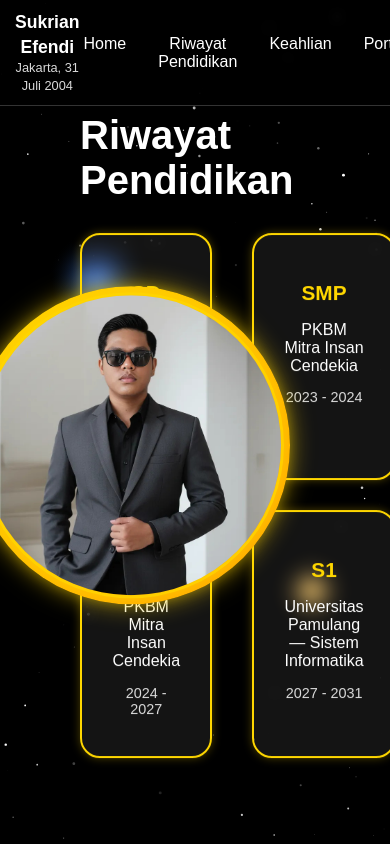
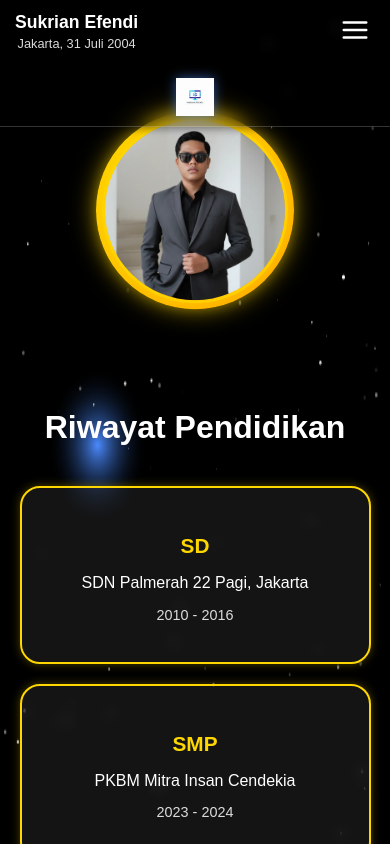
Before and after one commit to rian3107/Portofolio, a React (Create React App) app: page /riwayat-pendidikan in a window 390 px wide. Built offline with nearby package versions, Linux system fonts and the light colour scheme.

Commit message:
perbaiki versi mobile

```diff
--- a/src/components/riwayatpendidikan.jsx
+++ b/src/components/riwayatpendidikan.jsx
@@ -2,94 +2,7 @@
 import React, { useEffect, useRef } from 'react';
 import { motion } from 'framer-motion';
 import rianPhoto from '../assets/rian.jpg';
-import logoRian from '../assets/Logo Rian.png';
-import './Lanyard.css';
-
-function Header() {
-  return (
-    <header
-      style={{
-        position: 'fixed',
-        top: 0,
-        left: 0,
-        width: '100%',
-        padding: '20px 60px',
-        display: 'grid',
-        gridTemplateColumns: '1fr auto 1fr',
-        alignItems: 'center',
-        zIndex: 10,
-        color: 'white',
-        fontFamily: 'Poppins, sans-serif',
-        background: 'rgba(0, 0, 0, 0.25)',
-        backdropFilter: 'blur(8px)',
-        borderBottom: '1px solid rgba(255, 255, 255, 0.2)',
-      }}
-    >
-      <div style={{ display: 'flex', flexDirection: 'column', lineHeight: 1.4 }}>
-        <span style={{ fontSize: '1.6rem', fontWeight: 600 }}>Sukrian Efendi</span>
-        <span style={{ fontSize: '0.95rem', opacity: 0.85 }}>Jakarta, 31 Juli 2004</span>
-      </div>
-
-      <nav
-        style={{
-          display: 'flex',
-          gap: '32px',
-          fontSize: '1rem',
-          fontWeight: 500,
-          justifySelf: 'center',
-        }}
-      >
-        {['Home', 'Riwayat Pendidikan', 'Keahlian', 'Portofolio', 'Kontak'].map((item) => (
-          <a
-  key={item}
-
-  href={
-  item === 'Home'
-    ? '/'
-    : item === 'Riwayat Pendidikan'
-    ? '/riwayat-pendidikan'
-    : item === 'Keahlian'
-    ? '/keahlian'
-    : item === 'Kontak'
-    ? '/kontak'
-    : '#'
-}
-
-
-  style={{
-    color: '#fff',
-    textDecoration: 'none',
-    position: 'relative',
-    transition: 'color 0.3s ease',
-  }}
-  onMouseEnter={(e) => (e.target.style.color = '#4b8bff')}
-  onMouseLeave={(e) => (e.target.style.color = '#fff')}
->
-  {item}
-</a>
-
-        ))}
-      </nav>
-
-      <div style={{ display: 'flex', justifyContent: 'flex-end', paddingRight: '90px' }}>
-        <img
-          src={logoRian}
-          alt="Logo Rian"
-          style={{
-            height: '55px',
-            width: 'auto',
-            objectFit: 'contain',
-            filter: 'drop-shadow(0 0 6px rgba(255,255,255,0.6))',
-            cursor: 'pointer',
-            transition: 'transform 0.3s ease, filter 0.3s ease',
-          }}
-          onMouseEnter={(e) => (e.target.style.transform = 'scale(1.1) rotate(3deg)')}
-          onMouseLeave={(e) => (e.target.style.transform = 'scale(1) rotate(0deg)')}
-        />
-      </div>
-    </header>
-  );
-}
+import Header from './Header';
 
 export default function RiwayatPendidikan() {
   const bgCanvasRef = useRef(null);
@@ -183,22 +96,163 @@ export default function RiwayatPendidikan() {
     };
   }, []);
 
+  const pendidikan = [
+    { jenjang: 'SD', nama: 'SDN Palmerah 22 Pagi, Jakarta', tahun: '2010 - 2016' },
+    { jenjang: 'SMP', nama: 'PKBM Mitra Insan Cendekia', tahun: '2023 - 2024' },
+    { jenjang: 'SMA', nama: 'PKBM Mitra Insan Cendekia', tahun: '2024 - 2027' },
+    { jenjang: 'S1', nama: 'Universitas Pamulang — Sistem Informatika', tahun: '2027 - 2031' },
+  ];
+
   return (
-    <div style={{ position: 'relative', width: '100%', height: '100vh', overflow: 'hidden' }}>
+    <>
+      <style>{`
+        .riwayat-bg {
+          position: absolute;
+          top: 0;
+          left: 0;
+          width: 100%;
+          height: 100%;
+          z-index: 0;
+        }
+
+        .riwayat-container {
+          position: relative;
+          width: 100%;
+          min-height: 100vh;
+          overflow: hidden;
+          background: black;
+        }
+
+        .riwayat-content {
+          position: relative;
+          z-index: 1;
+          display: flex;
+          align-items: center;
+          justify-content: space-between;
+          padding: 100px 8%;
+          color: white;
+          font-family: 'Poppins', sans-serif;
+          gap: 40px;
+        }
+
+        .riwayat-text {
+          flex: 1;
+        }
+
+        .riwayat-title {
+          font-size: 2.8rem;
+          margin-bottom: 40px;
+        }
+
+        .riwayat-grid {
+          display: grid;
+          grid-template-columns: 1fr 1fr;
+          gap: 30px 40px;
+        }
+
+        .riwayat-card {
+          background: rgba(255, 255, 255, 0.08);
+          border: 2px solid gold;
+          border-radius: 20px;
+          padding: 25px 30px;
+          text-align: center;
+          box-shadow: 0 0 10px rgba(255, 215, 0, 0.3);
+          backdrop-filter: blur(8px);
+          transition: 0.3s ease;
+        }
+
+        .riwayat-card:hover {
+          transform: translateY(-8px) scale(1.05);
+          box-shadow: 0 0 25px rgba(255, 215, 0, 0.6);
+        }
+
+        .riwayat-card h3 {
+          font-size: 1.3rem;
+          color: gold;
+          margin-bottom: 10px;
+        }
+
+        .riwayat-card .nama {
+          font-size: 1rem;
+          font-weight: 500;
+          margin-bottom: 6px;
+        }
+
+        .riwayat-card .tahun {
+          font-size: 0.9rem;
+          opacity: 0.85;
+        }
+
+        .riwayat-foto {
+          flex: 0 0 auto;
+          border-radius: 50%;
+          padding: 6px;
+          background: linear-gradient(135deg, #FFD700, #FFA500);
+          box-shadow: 0 0 25px rgba(255, 215, 0, 0.6);
+        }
+
+        .riwayat-foto img {
+          width: 300px;
+          height: 300px;
+          border-radius: 50%;
+          object-fit: cover;
+          display: block;
+          border: 3px solid rgba(255, 215, 0, 0.8);
+          box-shadow: 0 0 15px rgba(255, 215, 0, 0.6);
+        }
+
+        @media (max-width: 900px) {
+          .riwayat-content {
+            flex-direction: column;
+            text-align: center;
+            padding: 120px 5% 60px;
+          }
+
+          .riwayat-foto {
+            order: -1;
+            margin-bottom: 30px;
+          }
+
+          .riwayat-foto img {
+            width: 180px;
+            height: 180px;
+          }
+
+          .riwayat-grid {
+            grid-template-columns: 1fr;
+            gap: 20px;
+          }
+
+          .riwayat-title {
+            font-size: 2rem;
+          }
+        }
+      `}</style>
+
+      <div className="riwayat-container">
         <Header />
-      <canvas
-        ref={bgCanvasRef}
-        style={{
-          position: 'absolute',
-          top: 0,
-          left: 0,
-          width: '100%',
-          height: '100%',
-          zIndex: 0,
-        }}
-      />
+        <canvas ref={bgCanvasRef} className="riwayat-bg" />
+        <div className="riwayat-content">
+          <div className="riwayat-text">
+            <h1 className="riwayat-title">Riwayat Pendidikan</h1>
+            <div className="riwayat-grid">
+              {pendidikan.map((item, index) => (
+                <motion.div
+                  key={index}
+                  initial={{ opacity: 0, y: 30 }}
+                  whileInView={{ opacity: 1, y: 0 }}
+                  viewport={{ once: true }}
+                  transition={{ delay: index * 0.15 }}
+                  className="riwayat-card"
+                >
+                  <h3>{item.jenjang}</h3>
+                  <p className="nama">{item.nama}</p>
+                  <p className="tahun">{item.tahun}</p>
+                </motion.div>
+              ))}
+            </div>
+          </div>
 
-      {/* 📸 Foto melayang */}
           <motion.div
             initial={{ y: -10 }}
             animate={{ y: 10 }}
@@ -208,96 +262,12 @@ export default function RiwayatPendidikan() {
               duration: 3,
               ease: 'easeInOut',
             }}
-        style={{
-          position: 'absolute',
-          right: '100px',
-          top: '35%',
-          transform: 'translateY(-50%)',
-          zIndex: 2,
-          borderRadius: '50%',
-          padding: '6px',
-          background: 'linear-gradient(135deg, #FFD700, #FFA500)',
-          boxShadow: '0 0 25px rgba(255, 215, 0, 0.6)',
-        }}
+            className="riwayat-foto"
           >
-        <img
-          src={rianPhoto}
-          alt="Foto Sukrian Efendi"
-          style={{
-            width: '300px',
-            height: '300px',
-            borderRadius: '50%',
-            objectFit: 'cover',
-            display: 'block',
-            border: '3px solid rgba(255, 215, 0, 0.8)',
-            boxShadow: '0 0 15px rgba(255, 215, 0, 0.6)',
-          }}
-        />
+            <img src={rianPhoto} alt="Sukrian Efendi" />
           </motion.div>
-
-      {/* 🧾 Konten utama */}
-      <div
-        style={{
-          position: 'absolute',
-          left: '80px',
-          top: '50%',
-          transform: 'translateY(-50%)',
-          zIndex: 1,
-          color: 'white',
-          fontFamily: 'Poppins, sans-serif',
-          width: '55%',
-        }}
-      >
-        <h1 style={{ fontSize: '2.5rem', marginBottom: '30px', textAlign: 'left' }}>
-          Riwayat Pendidikan
-        </h1>
-
-        {/* 🔸 Grid 2x2 dengan animasi masuk */}
-        <div
-          style={{
-            display: 'grid',
-            gridTemplateColumns: '1fr 1fr',
-            gap: '30px 40px',
-          }}
-        >
-          {[
-            { jenjang: 'SD', nama: 'SDN Palmerah 22 Pagi, Jakarta', tahun: '2010 - 2016' },
-            { jenjang: 'SMP', nama: 'PKBM Mitra Insan Cendekia', tahun: '2023 - 2024' },
-            { jenjang: 'SMA', nama: 'PKBM Mitra Insan Cendekia', tahun: '2024 - 2027' },
-            { jenjang: 'S1', nama: 'Universitas Pamulang — Sistem Informatika', tahun: '2027 - 2031' },
-          ].map((item, index) => (
-            <motion.div
-              key={index}
-              initial={{ opacity: 0, y: 30 }}       // Mulai dari bawah & transparan
-              animate={{ opacity: 1, y: 0 }}       // Animasi naik ke posisi normal
-              transition={{ delay: index * 0.15 }} // Staggered effect
-              whileHover={{
-                scale: 1.05,
-                y: -8,
-                boxShadow: '0 0 25px rgba(255,215,0,0.6)',
-              }}
-              style={{
-                background: 'rgba(255,255,255,0.08)',
-                border: '2px solid gold',
-                borderRadius: '20px',
-                padding: '25px 30px',
-                textAlign: 'center',
-                boxShadow: '0 0 10px rgba(255,215,0,0.3)',
-                backdropFilter: 'blur(8px)',
-                transition: '0.3s ease',
-              }}
-            >
-              <h3 style={{ fontSize: '1.3rem', color: 'gold', marginBottom: '10px' }}>
-                {item.jenjang}
-              </h3>
-              <p style={{ fontSize: '1rem', marginBottom: '8px', fontWeight: 500 }}>
-                {item.nama}
-              </p>
-              <p style={{ fontSize: '0.9rem', opacity: 0.85 }}>{item.tahun}</p>
-            </motion.div>
-          ))}
         </div>
       </div>
-    </div>
+    </>
   );
 }
```
Lines whose indentation alone changed are shown as unchanged.
